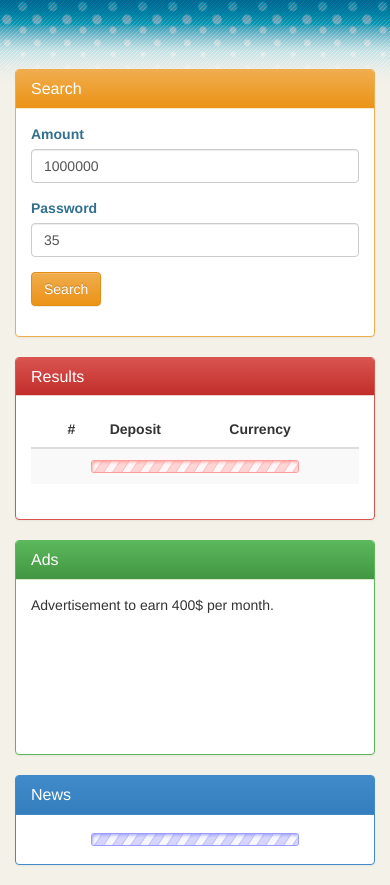
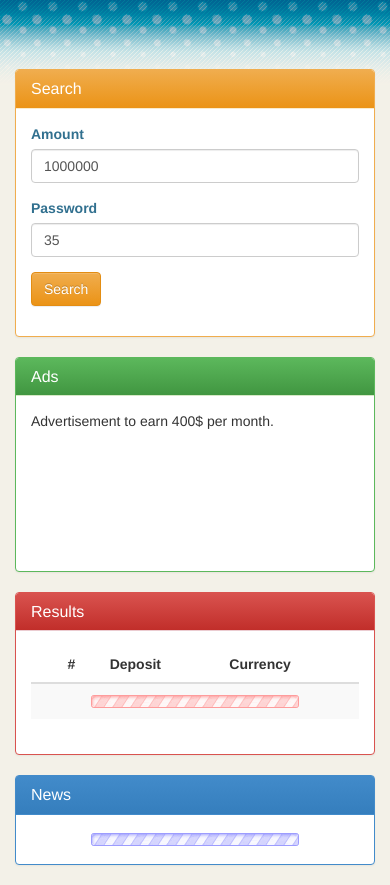
Before and after one commit to AliakseiDudko/HighWave, a plain HTML site: page highwave/war/index.html in a window 390 px wide. Drawn offline with Linux system fonts and the light colour scheme; no server answers.

Commit message:
Layout is being refactored.

```diff
--- a/highwave/war/assets/js/app.calculator_app.deposit_list.js
+++ b/highwave/war/assets/js/app.calculator_app.deposit_list.js
@@ -56,12 +56,8 @@ App.CalculatorApp.DepositList = function() {
         var depositListView = new DepositListView({
             collection: deposits
         });
-        App.CalculatorApp.layout.results.show(depositListView);
+        App.resultsRegion.show(depositListView);
     };
 
     return DepositList;
 }();
-
-App.vent.on("layout:rendered", function() {
-    App.CalculatorApp.DepositList.showDeposits(App.CalculatorApp.Deposits);
-});
--- a/highwave/war/assets/js/app.calculator_app.js
+++ b/highwave/war/assets/js/app.calculator_app.js
@@ -1,37 +1,27 @@
 App.CalculatorApp = function() {
     var CalculatorApp = {};
-
-    var Layout = Marionette.LayoutView.extend({
-        template: "#calculator-layout",
-
-        regions: {
-            search: "#search-region",
-            results: "#results-region"
-        }
-    });
 
     var Deposit = Backbone.Model.extend();
 
     var Deposits = Backbone.Collection.extend({
         model: Deposit,
 
+        showMessage: function(message) {
+            console.log(message);
+        },
+
         initialize: function() {
             var self = this;
 
             _.bindAll(this, "search");
-            App.vent.on("search:term", function(term) {
+            App.vent.on("search:search", function(term) {
                 self.search(term);
-            })
+            });
 
-            this.maxResults = 40;
-            this.page = 0;
             this.loading = false;
-            this.totalItems = null;
         },
 
         search: function(searchTerm) {
-            this.page = 0;
-
             var self = this;
 
             self.reset([]);
@@ -102,18 +92,10 @@ App.CalculatorApp = function() {
     CalculatorApp.Deposits = new Deposits();
     CalculatorApp.SearchModel = new SearchModel();
 
-    CalculatorApp.initializeLayout = function() {
-        CalculatorApp.layout = new Layout();
-        CalculatorApp.layout.on("show", function() {
-            App.vent.trigger("layout:rendered");
-        });
-
-        App.calculatorRegion.show(App.CalculatorApp.layout);
-    };
-
     return CalculatorApp;
 }();
 
 App.addInitializer(function() {
-    App.CalculatorApp.initializeLayout();
+    App.CalculatorApp.DepositList.showDeposits(App.CalculatorApp.Deposits);
+    App.CalculatorApp.Search.showSearch(App.CalculatorApp.SearchModel);
 });
--- a/highwave/war/assets/js/app.calculator_app.search.js
+++ b/highwave/war/assets/js/app.calculator_app.search.js
@@ -4,11 +4,25 @@ App.CalculatorApp.Search = function() {
     var SearchView = Marionette.ItemView.extend({
         template: "#search-template",
 
+        showMessage: function(message) {
+            console.log(message);
+        },
+
         initialize: function() {
+            _.bindAll(this, "showMessage");
             var self = this;
-            App.vent.on("search:start", function() {});
-            App.vent.on("search:stop", function() {});
-            App.vent.on("search:term", function() {});
+            App.vent.on("search:search", function(term) {
+                self.showMessage("Search " + term + ".");
+            });
+            App.vent.on("search:stop", function(term) {
+                self.showMessage("Search finished.");
+            });
+            App.vent.on("search:noSearchTerm", function() {
+                self.showMessage("No search term.")
+            });
+            App.vent.on("search:noResults", function() {
+                self.showMessage("No results were found.");
+            });
         },
 
         events: {
@@ -18,7 +32,7 @@ App.CalculatorApp.Search = function() {
         search: function() {
             var searchTerm = this.$("#amountText").val().trim();
             if (searchTerm.length > 0) {
-                App.vent.trigger("search:term", searchTerm);
+                App.vent.trigger("search:search", searchTerm);
             }
             else {
                 App.vent.trigger("search:noSearchTerm", searchTerm);
@@ -30,14 +44,10 @@ App.CalculatorApp.Search = function() {
         var searchView = new SearchView({
             model: search
         });
-        App.CalculatorApp.layout.search.show(searchView);
+        App.searchRegion.show(searchView);
 
-        App.vent.trigger("search:term");
+        searchView.search();
     };
 
     return Search;
 }();
-
-App.vent.on("layout:rendered", function() {
-    App.CalculatorApp.Search.showSearch(App.CalculatorApp.SearchModel);
-});
--- a/highwave/war/assets/js/app.js
+++ b/highwave/war/assets/js/app.js
@@ -26,6 +26,8 @@ var ModalRegion = Marionette.Region.extend({
 });
 
 App.addRegions({
+	searchRegion: "#search-region",
+	resultsRegion: "#results-region",
     calculatorRegion: "#calculator-region",
 	newsRegion : "#news-region",
     modalRegion: ModalRegion
--- a/highwave/war/assets/js/app.news_app.js
+++ b/highwave/war/assets/js/app.news_app.js
@@ -23,7 +23,6 @@ App.NewsApp = function() {
                 self.load();
             });
 
-            this.maxResults = 20;
             this.loading = false;
         },
 
@@ -82,13 +81,9 @@ App.NewsApp = function() {
 
     NewsApp.NewsFeed = new NewsFeed();
 
-    NewsApp.initializeRegion = function() {
-        App.vent.trigger("news:rendered");
-    };
-
     return NewsApp;
 }();
 
 App.addInitializer(function() {
-    App.NewsApp.initializeRegion();
+    App.NewsApp.NewsList.showNews(App.NewsApp.NewsFeed);
 });
--- a/highwave/war/assets/js/app.news_app.news_list.js
+++ b/highwave/war/assets/js/app.news_app.news_list.js
@@ -18,7 +18,7 @@ App.NewsApp.NewsList = function() {
         emptyView: NewsListEmptyView,
 
         showMessage: function(message) {
-            console.log("message");
+            console.log(message);
         },
 
         initialize: function() {
@@ -29,6 +29,12 @@ App.NewsApp.NewsList = function() {
             });
             App.vent.on("news:noResults", function() {
                 self.showMessage("No news found")
+            });
+            App.vent.on("news:fetch:start", function() {
+                self.showMessage("Loading news started.");
+            });
+            App.vent.on("news:fetch:stop", function() {
+                self.showMessage("Loading news finished.");
             });
         }
     });
@@ -44,7 +50,3 @@ App.NewsApp.NewsList = function() {
 
     return NewsList;
 }();
-
-App.vent.on("news:rendered", function() {
-    App.NewsApp.NewsList.showNews(App.NewsApp.NewsFeed);
-});
--- a/highwave/war/index.html
+++ b/highwave/war/index.html
@@ -12,18 +12,6 @@
 <link href="./assets/css/application.css" rel="stylesheet">
 
 <script type="text/template" id="calculator-layout">
-<div id="search-panel" class="panel panel-warning">
-<div class="panel-heading">
-<h3 class="panel-title">Search</h3>
-</div>
-<div id="search-region" class="panel-body"></div>
-</div>
-<div id="results-panel" class="panel panel-danger">
-<div class="panel-heading">
-<h3 class="panel-title">Results</h3>
-</div>
-<div id="results-region" class="panel-body"></div>
-</div>
 </script>
 
 <script type="text/template" id="search-template">
@@ -117,7 +105,14 @@
 	<div class="container theme-showcase" role="main">
 		<div class="page-header"></div>
 		<div class="row">
-			<div id="calculator-region" class="col-sm-8"></div>
+			<div class="col-sm-8">
+				<div id="search-panel" class="panel panel-warning">
+					<div class="panel-heading">
+						<h3 class="panel-title">Search</h3>
+					</div>
+					<div id="search-region" class="panel-body"></div>
+				</div>
+			</div>
 			<div class="col-sm-4">
 				<div id="ads-panel" class="panel panel-success">
 					<div class="panel-heading">
@@ -125,12 +120,25 @@
 					</div>
 					<div class="panel-body">Advertisement to earn 400$ per month.</div>
 				</div>
+			</div>
+		</div>
+		<div class="row">
+			<div class="col-sm-8">
+				<div id="results-panel" class="panel panel-danger">
+					<div class="panel-heading">
+						<h3 class="panel-title">Results</h3>
+					</div>
+					<div id="results-region" class="panel-body"></div>
+				</div>
+			</div>
+			<div class="col-sm-4">
 				<div id="news-panel" class="panel panel-primary">
 					<div class="panel-heading">
 						<h3 class="panel-title">News</h3>
 					</div>
 					<div id="news-region"></div>
 				</div>
+				<div></div>
 			</div>
 		</div>
 	</div>
```
